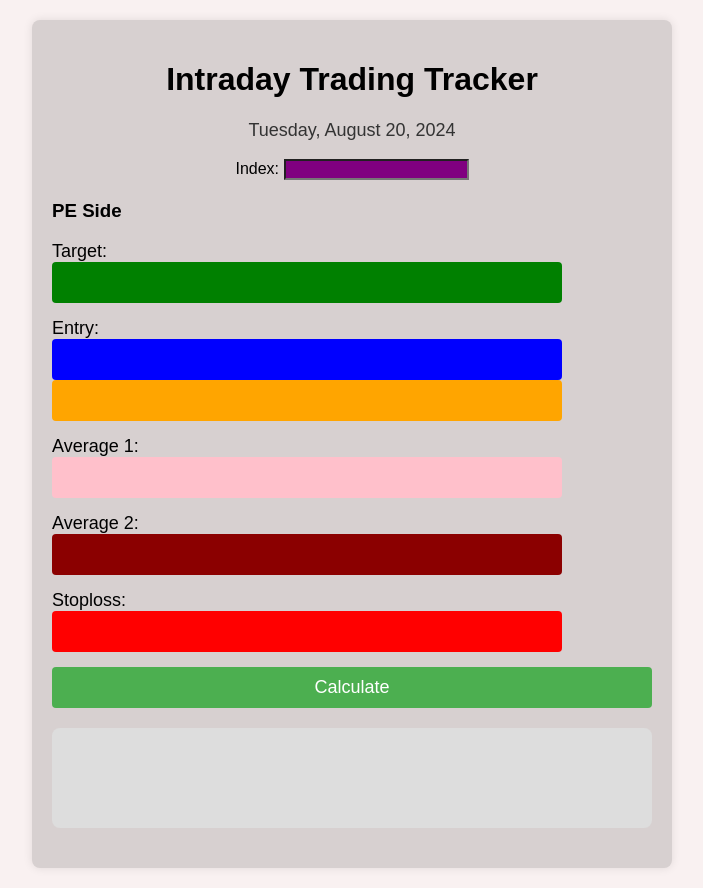
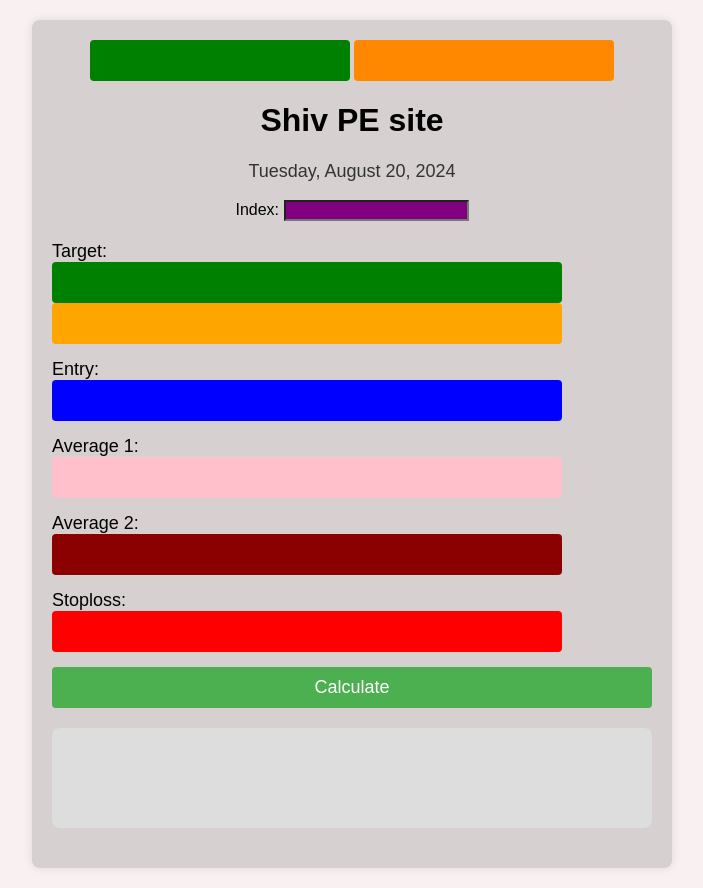
Before and after one commit to rk-3131/Trading-Page2, a plain HTML site: page index.html in a window 1280 px wide. Shown: the whole page, without its empty margins (288-991 px from the left). Drawn offline with Linux system fonts and the light colour scheme.

Commit message:
name and UI udated

```diff
--- a/index.html
+++ b/index.html
@@ -9,22 +9,26 @@
 <body>
     <div class="container">
         <header>
-            <h1>Intraday Trading Tracker</h1>
+            <div class="input-group">
+                <input type="text" id="entryEditable2">
+                <input type="text" id="entryEditable3">
+            </div>
+            <h1>Shiv PE site</h1>
             <p id="currentDate"></p> <!-- Date will be displayed here -->
             <label for="index">Index:</label>
             <input type="text" id="index">
         </header>
-        <h3>PE Side</h3>
+        <!-- <h3>CE Side</h3> -->
         <div class="input-section">
             <div class="input-group">
                 <label for="target">Target:</label>
                 <input type="number" id="target">
+            <input type="text" id="entryEditable">
             </div>
 
             <div class="input-group">
                 <label for="entry">Entry:</label>
                 <input type="number" id="entryPoint">
-                <input type="text" id="entryEditable">
             </div>
 
             <div class="input-group">
--- a/style.css
+++ b/style.css
@@ -100,6 +100,21 @@ header {
     color: #000000; /* Black text */
 }
 
+#entryEditable2 {
+    background-color: green;
+    width: 40%;
+    display: inline;
+    color: #000000; /* Black text */
+}
+
+#entryEditable3 {
+    background-color: rgb(255, 136, 0);
+    width: 40%;
+    display: inline;
+    color: #000000; /* Black text */
+}
+
+
 #average1 {
     background-color: pink;
     color: #000000; /* Black text */
```
